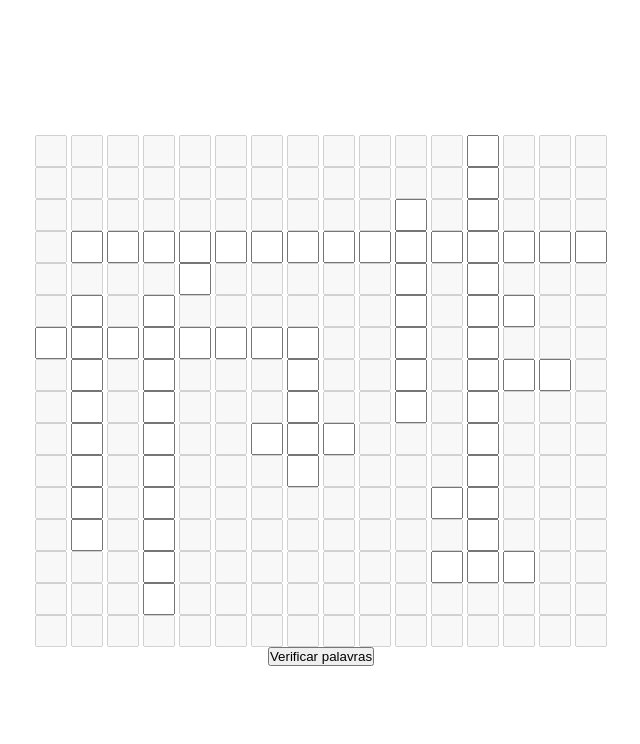
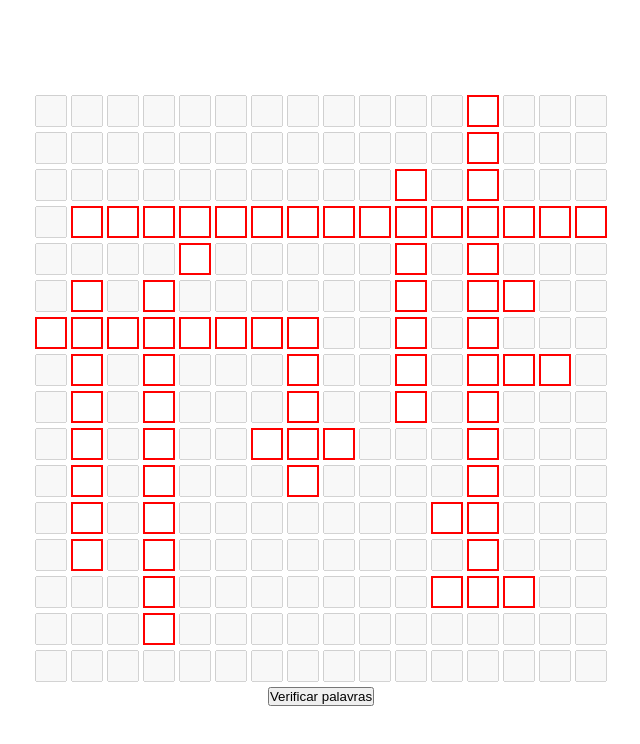
Before and after one commit to TiLiVIn/CPU, a plain HTML site: page public/index.html in a window 1280 px wide. Both pictures are taken after a click on the button "Verificar palavras". Shown: the whole page, without its empty margins (319-959 px from the left). Drawn offline with Linux system fonts and the light colour scheme.

Commit message:
Verificação de letras

```diff
--- a/public/index.html
+++ b/public/index.html
@@ -30,11 +30,14 @@
             flex-direction: column;
             justify-content: center;
             align-items: center;
+            gap: 5px;
         }
 
         .box {
             width: 32px;
             height: 32px;
+            text-align: center;
+            font-size: 20px;
         }
 
         .box.correct {
@@ -105,11 +108,11 @@
     function gerarInput(linha, col) {
         if(matriz[linha][col] == ' ') {
             rows[linha].innerHTML += `
-                <input id="${linha}${col}" class="box disable" disabled/>
+                <input id="${linha}/${col}" class="box disable" disabled/>
             `;
         } else {
             rows[linha].innerHTML += `
-                <input id="${linha}${col}" class="box" />
+                <input id="${linha}/${col}" class="box" maxlength="1" />
             `;
         }
 
@@ -133,23 +136,26 @@
 
         for (var linha = 0; linha < matriz.length; linha++) {
             for (var col = 0; col < matriz.length; col++) {
-                var input_letra_active = document.getElementById(`${linha}${col}`)
-                var input_letra_disable = document.getElementById(`${linha}${col}disable`)
+                var input_letra_active = document.getElementById(`${linha}/${col}`)
+                var input_letra_disable = document.getElementById(`${linha}/${col}`)
 
+                // console.log(input_letra_active);
 
-
-                if(matriz[linha][col] != '') {
-                    if(input_letra.value != '') {
+                if(matriz[linha][col] != ' ') {
+                    // if(input_letra_active.value != '') {
                         if(input_letra_active.value == matriz[linha][col]) {
                             console.log('letra correta!')
+                            input_letra_active.style.border = '2px solid green';
                         } else {
                             console.log('letra errada!')
+                            input_letra_active.style.border = '2px solid red';
                         }
-                    }
-                    else {
-                        alert("Preencha todos os blocos!")
-                        return;
-                    }
+                    // }
+                    // else {
+                    //     alert("Preencha todos os blocos!");
+                    //     // console.log(input_letra_active);
+                    //     return;
+                    // }
 
                 }
             }
```
Also changed, not shown: palavras.txt.
